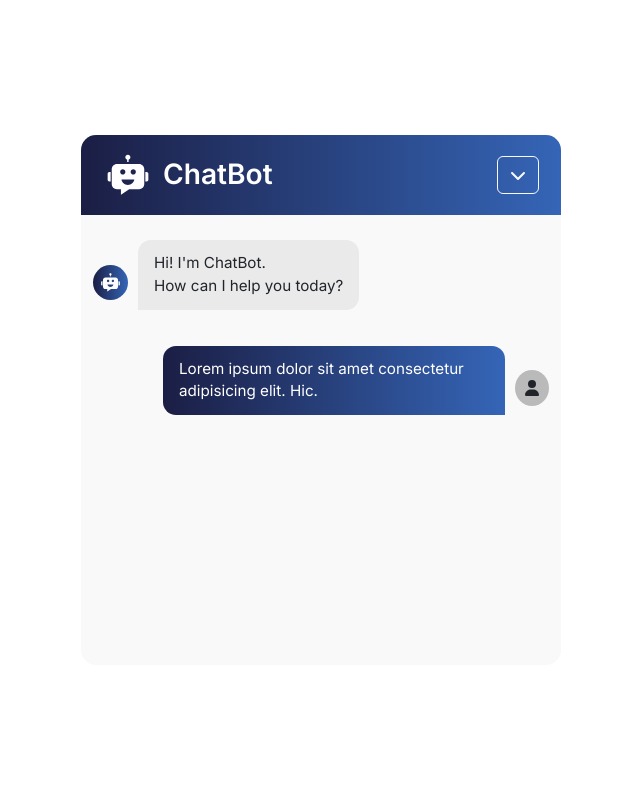
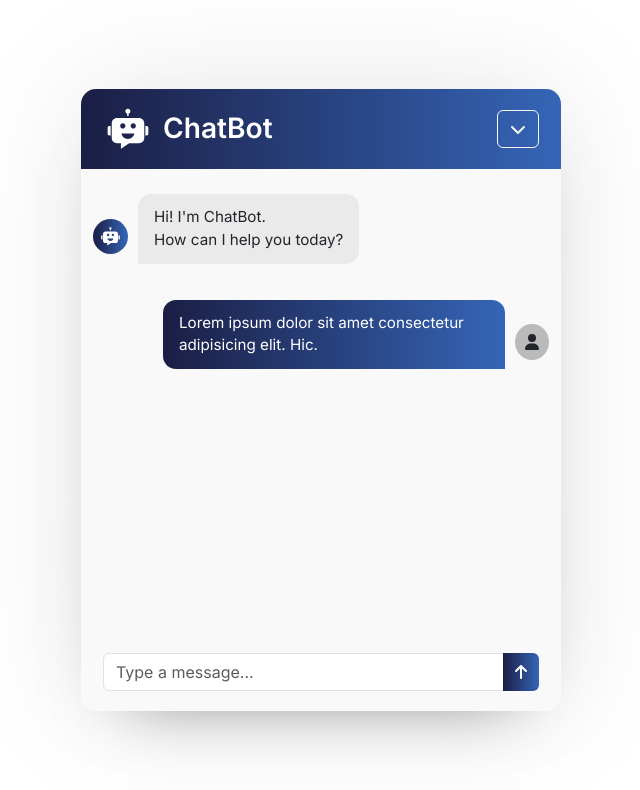
Before and after one commit to Heriador/PruebaIS, a React (Vite) app: page / in a window 1280 px wide. Shown: the top 790 px of the page, without its empty margins (319-959 px from the left). Built offline with nearby package versions, Linux system fonts and the light colour scheme; the HTML template or start-up script is replaced by a standard one.

Commit message:
feat: created chatbot footer

```diff
--- a/src/components/ChatBot/ChatBot.css
+++ b/src/components/ChatBot/ChatBot.css
@@ -3,5 +3,7 @@
     overflow: hidden;
     background: rgba(238, 237, 237, 0.333);
     border-radius: 15px;
-    padding: 0;
+    box-shadow: 0 0 128px 0 rgba(0, 0, 0, 0.1),
+        0 32px 64px -48px rgba(0, 0, 0, 0.5);
+    position: relative;
 }
--- a/src/components/ChatBot/ChatBot.tsx
+++ b/src/components/ChatBot/ChatBot.tsx
@@ -1,12 +1,14 @@
 import ChatBotHeader from './components/ChatBotHeader/ChatBotHeader'
+import ChatBotBody from './components/ChatBotBody/ChatBotBody'
+import ChatBotFooter from './components/ChatBotFooter/ChatBotFooter'
 import './ChatBot.css'
-import ChatBotBody from './components/ChatBotBody/ChatBotBody'
 
 const Chat = () => {
   return (
     <div className='chat_container'>
       <ChatBotHeader/>
       <ChatBotBody/>
+      <ChatBotFooter/>
     </div>
   )
 }
--- a/src/components/ChatBot/components/ChatBotBody/ChatBotBody.css
+++ b/src/components/ChatBot/components/ChatBotBody/ChatBotBody.css
@@ -1,10 +1,11 @@
 .chat_body{
-    height: 450px;
+    height: 460px;
     padding: 25px 12px;
     overflow-y: auto;
     display: flex;
     flex-direction: column;
     gap: 20px;
+    margin-bottom: 82px;
 }
 
 .chat_body .message{
--- /dev/null
+++ b/src/components/ChatBot/components/ChatBotFooter/ChatBotFooter.css
@@ -0,0 +1,11 @@
+.chat-footer {
+    position: absolute;
+    bottom: 0;
+    width: 100%;
+    padding: 15px 22px 20px;
+}
+
+.chat-footer .chat-form button {
+    background: linear-gradient(90deg,#1b1e44,#3565b7);
+    border: none;
+}
--- /dev/null
+++ b/src/components/ChatBot/components/ChatBotFooter/ChatBotFooter.tsx
@@ -0,0 +1,24 @@
+
+import { Button, Form, Col, InputGroup } from 'react-bootstrap'
+import './ChatBotFooter.css'
+import { FontAwesomeIcon } from '@fortawesome/react-fontawesome'
+import { faArrowUp } from '@fortawesome/free-solid-svg-icons'
+
+type Props = {}
+
+const ChatBotFooter = (props: Props) => {
+  return (
+    <div className='chat-footer'>
+        <Form className='chat-form'>
+            <InputGroup as={Col} md="8">
+                <Form.Control required type="text" placeholder="Type a message..." />
+                <Button variant="primary" type="submit">
+                    <FontAwesomeIcon icon={faArrowUp} />
+                </Button>
+            </InputGroup>
+        </Form>
+    </div>
+  )
+}
+
+export default ChatBotFooter
```
